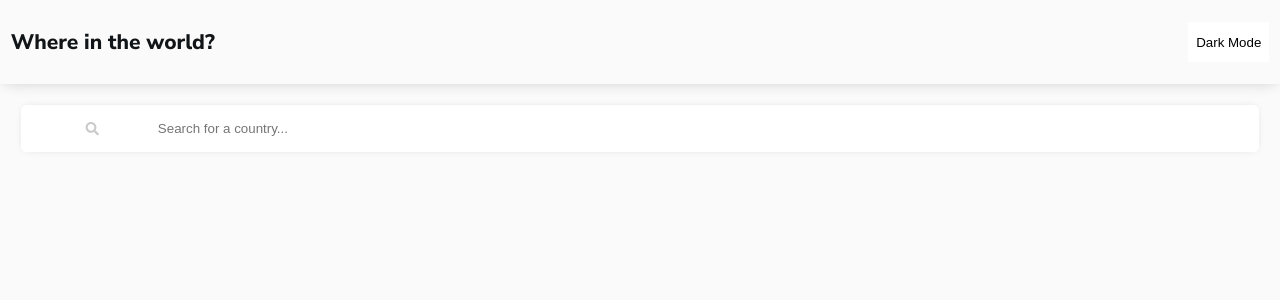
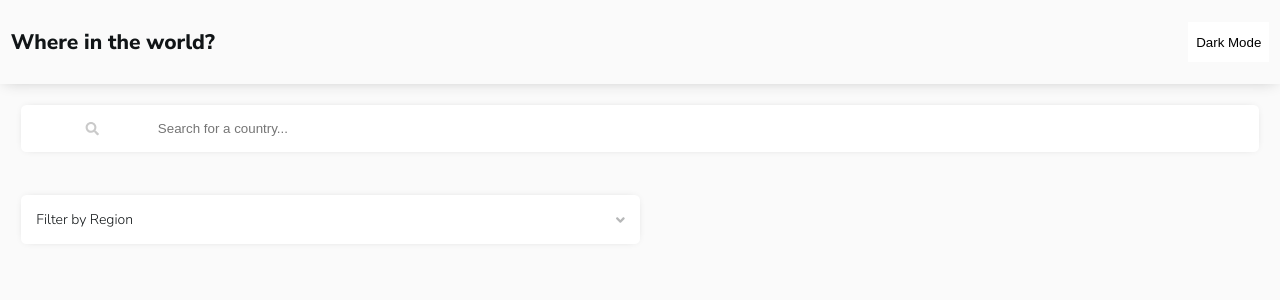
Before and after one commit to TheSylwio/countries-api-challenge, a React (Create React App) app: page / in a window 1280 px wide. Shown: the top 300 px of the page. Built offline with nearby package versions, Linux system fonts and the light colour scheme.

Commit message:
✨ Created filter select

```diff
--- a/src/App.js
+++ b/src/App.js
@@ -1,4 +1,5 @@
 import React from 'react';
+import Filter from "./components/Filter";
 import Navbar from "./components/Navbar";
 import SearchBar from "./components/SearchBar";
 import './App.css';
@@ -9,6 +10,7 @@ function App() {
       <Navbar/>
       <div className="app__content">
         <SearchBar/>
+        <Filter/>
       </div>
     </div>
   );
--- /dev/null
+++ b/src/components/Filter.css
@@ -0,0 +1,83 @@
+.filter {
+  position: relative;
+  display: block;
+  width: 50%;
+  margin-top: 32pt;
+  align-self: flex-start;
+  box-shadow: 0 0 10px -5px hsl(0, 0%, 70%);
+  border-radius: 4pt;
+  background: #FFFFFF;
+}
+
+.filter__current {
+  position: relative;
+  cursor: pointer;
+  outline: none;
+}
+
+.filter__current:focus + .filter__list {
+  opacity: 1;
+  animation-name: none;
+}
+
+.filter__current:focus + .filter__list .filter__option {
+  cursor: pointer;
+}
+
+.filter__current:focus .filter__icon {
+  transform: translateY(-50%) rotate(180deg);
+}
+
+.filter__value {
+  display: flex;
+}
+
+.filter__input {
+  display: none;
+}
+
+.filter__input:checked + .filter__text {
+  display: block;
+}
+
+.filter__text {
+  display: none;
+  width: 100%;
+  margin: 0;
+  padding: 15px;
+}
+
+.filter__icon {
+  position: absolute;
+  top: 50%;
+  right: 15px;
+  transform: translateY(-50%);
+  width: 20px;
+  opacity: 0.3;
+  transition: 0.2s ease;
+}
+
+.filter__list {
+  position: absolute;
+  width: 100%;
+  padding: 0;
+  list-style: none;
+  border-radius: 4pt;
+  opacity: 0;
+  animation: hideList .5s .5s forwards step-start;
+}
+
+.filter__option {
+  display: block;
+  padding: 15px;
+  background-color: #fff;
+}
+
+@keyframes hideList {
+  from {
+    transform: scaleY(1);
+  }
+  to {
+    transform: scaleY(0);
+  }
+}
--- /dev/null
+++ b/src/components/Filter.js
@@ -0,0 +1,43 @@
+import React from 'react';
+import {FontAwesomeIcon} from '@fortawesome/react-fontawesome'
+import {faAngleDown} from '@fortawesome/free-solid-svg-icons'
+import './Filter.css';
+
+function Filter() {
+  const filterOptions = [
+    'Filter by Region',
+    'Africa',
+    'America',
+    'Asia',
+    'Europe',
+    'Oceania'
+  ]
+
+  const handleChangeOption = event => {
+    // TODO: Implement
+  }
+
+  return (
+    <div className='filter'>
+      <div className="filter__current" tabIndex='1'>
+        {filterOptions.map((option, index) => (
+          <div className="filter__value" key={index}>
+            <input type="radio" className='filter__input' id={index} value={option.toLowerCase()} name='country'
+                   checked={index === 0 ? 'checked' : null} onChange={handleChangeOption}/>
+            <p className='filter__text'>{option}</p>
+          </div>
+        ))}
+        <FontAwesomeIcon icon={faAngleDown} className='filter__icon'/>
+      </div>
+      <ul className='filter__list'>
+        {filterOptions.map((option, index) => (
+          <li key={index}>
+            <label className='filter__option' htmlFor={index} aria-hidden>{option}</label>
+          </li>
+        ))}
+      </ul>
+    </div>
+  );
+}
+
+export default Filter;
```
